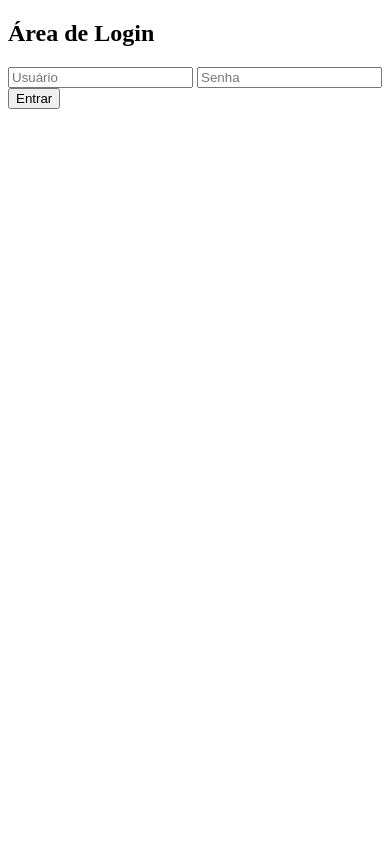
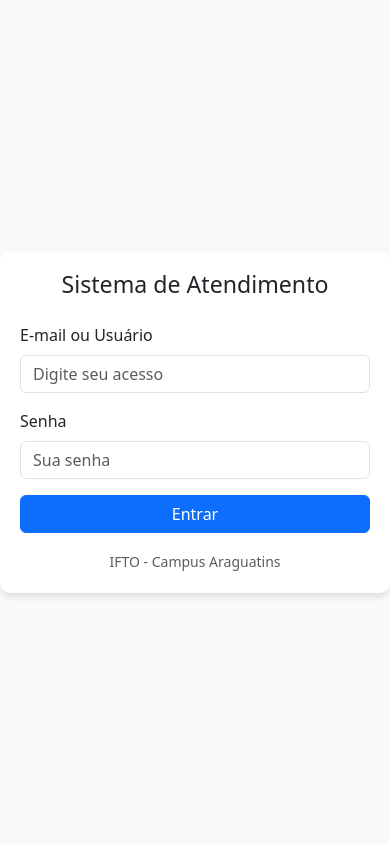
Before and after one commit to marivaldochagas-commits/projeto-uab, a Flask app: page / in a window 390 px wide. Run offline with Flask 3, Linux system fonts and the light colour scheme.

Commit message:
Aula 10: Interface responsiva e documentação de refatoração concluída

```diff
--- a/templates/login.html
+++ b/templates/login.html
@@ -1,14 +1,32 @@
 <!DOCTYPE html>
-<html>
+<html lang="pt-br">
 <head>
-    <title>Login - Mercadinho</title>
+    <meta charset="UTF-8">
+    <meta name="viewport" content="width=device-width, initial-scale=1.0">
+    <title>Login - Sistema de Atendimento</title>
+    <link href="https://cdn.jsdelivr.net/npm/bootstrap@5.3.0/dist/css/bootstrap.min.css" rel="stylesheet">
+    <style>
+        body { background-color: #f8f9fa; display: flex; align-items: center; justify-content: center; height: 100vh; }
+        .login-card { width: 100%; max-width: 400px; padding: 20px; border-radius: 10px; box-shadow: 0 4px 6px rgba(0,0,0,0.1); background: white; }
+    </style>
 </head>
 <body>
-    <h2>Área de Login</h2>
-    <form method="POST">
-        <input type="text" name="username" placeholder="Usuário" required>
-        <input type="password" name="password" placeholder="Senha" required>
-        <button type="submit">Entrar</button>
-    </form>
+    <div class="login-card">
+        <h3 class="text-center mb-4">Sistema de Atendimento</h3>
+        <form action="/" method="post">
+            <div class="mb-3">
+                <label for="usuario" class="form-label">E-mail ou Usuário</label>
+                <input type="text" name="usuario" class="form-control" id="usuario" placeholder="Digite seu acesso" required>
+            </div>
+            <div class="mb-3">
+                <label for="senha" class="form-label">Senha</label>
+                <input type="password" name="senha" class="form-control" id="senha" placeholder="Sua senha" required>
+            </div>
+            <button type="submit" class="btn btn-primary w-100">Entrar</button>
+        </form>
+        <div class="text-center mt-3">
+            <small class="text-muted">IFTO - Campus Araguatins</small>
+        </div>
+    </div>
 </body>
 </html>
```
